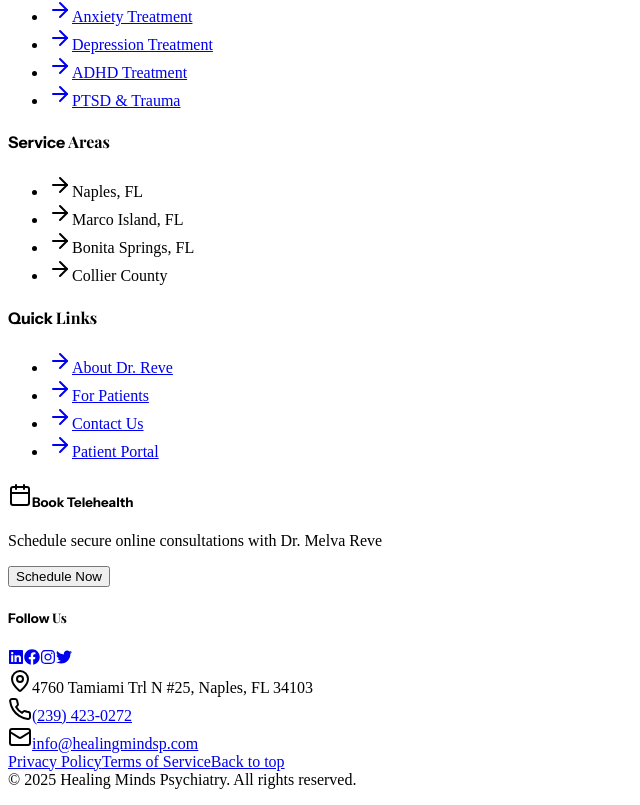
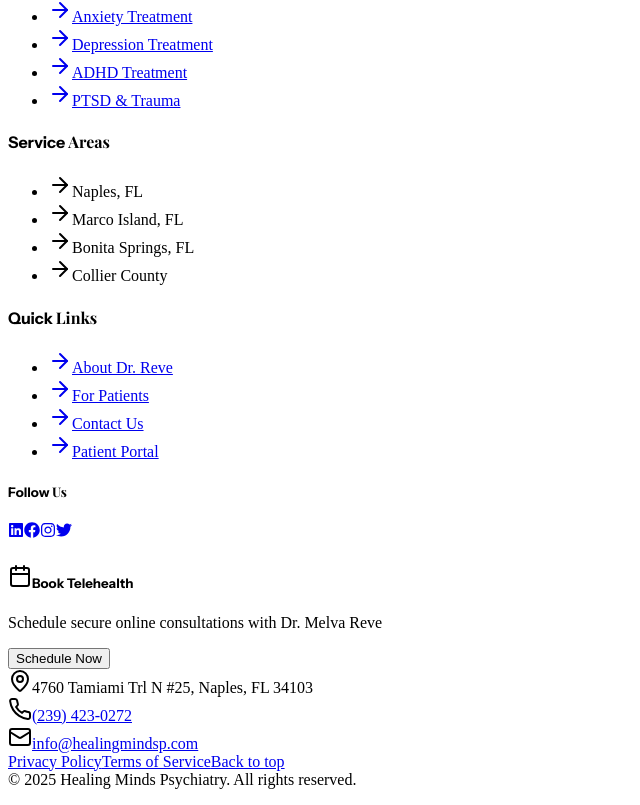
Before and after one commit to inpulza/Healing-Minds-web-Next, a React (Vite) app in the folder client/: page /contact in a window 1280 px wide. Shown: the part 2004-2809 px from the top of the page, without its empty margins (0-640 px from the left). Built offline with nearby package versions, Linux system fonts and the light colour scheme; no server answers; a web font is replaced by a local one.

Commit message:
Organize footer links to align with newsletter signup section
Adjust layout of footer links to better match newsletter signup section alignment.

Replit-Commit-Author: Agent
Replit-Commit-Session-Id: 374597c8-218d-453f-89a4-3046343fe1b9
Replit-Commit-Checkpoint-Type: full_checkpoint

```diff
--- a/client/src/components/Footer.tsx
+++ b/client/src/components/Footer.tsx
@@ -103,7 +103,9 @@ const Footer = () => {
           </div>
 
           {/* Right Section - Links */}
-          <div className="lg:col-span-7 grid md:grid-cols-3 gap-8">
+          <div className="lg:col-span-7">
+            {/* Links Grid */}
+            <div className="grid md:grid-cols-3 gap-8 mb-8">
               {/* Our Services */}
               <div>
                 <h4 className="text-lg font-body font-bold text-white mb-6" data-testid="footer-services-title">
@@ -170,29 +172,6 @@ const Footer = () => {
                   ))}
                 </ul>
 
-              {/* Telehealth Booking */}
-              <div className="mb-8 p-4 bg-green-800/30 rounded-lg border border-green-700">
-                <h5 className="text-base font-body font-semibold text-white mb-2 flex items-center">
-                  <Calendar className="w-4 h-4 mr-2" />
-                  {language === 'en' ? 'Book Telehealth' : 'Reservar Telesalud'}
-                </h5>
-                <p className="text-green-200 text-sm mb-3">
-                  {language === 'en'
-                    ? 'Schedule secure online consultations with Dr. Melva Reve'
-                    : 'Programe consultas seguras en línea con la Dra. Melva Reve'
-                  }
-                </p>
-                <Button
-                  onClick={() => window.open(charmHealthUrl, '_blank', 'noopener,noreferrer')}
-                  variant="outline"
-                  size="sm"
-                  className="text-green-200 border-green-600 hover:bg-green-700 hover:text-white text-sm"
-                  data-testid="footer-telehealth-button"
-                >
-                  {language === 'en' ? 'Schedule Now' : 'Programar Ahora'}
-                </Button>
-              </div>
-
                 {/* Social Media */}
                 <div>
                   <h5 className="text-lg font-body font-bold text-white mb-4" data-testid="footer-social-title">
@@ -216,6 +195,30 @@ const Footer = () => {
                     })}
                   </div>
                 </div>
+              </div>
+            </div>
+
+            {/* Telehealth Booking - Full Width */}
+            <div className="p-4 bg-green-800/30 rounded-lg border border-green-700">
+              <h5 className="text-base font-body font-semibold text-white mb-2 flex items-center">
+                <Calendar className="w-4 h-4 mr-2" />
+                {language === 'en' ? 'Book Telehealth' : 'Reservar Telesalud'}
+              </h5>
+              <p className="text-green-200 text-sm mb-3">
+                {language === 'en'
+                  ? 'Schedule secure online consultations with Dr. Melva Reve'
+                  : 'Programe consultas seguras en línea con la Dra. Melva Reve'
+                }
+              </p>
+              <Button
+                onClick={() => window.open(charmHealthUrl, '_blank', 'noopener,noreferrer')}
+                variant="outline"
+                size="sm"
+                className="text-green-200 border-green-600 hover:bg-green-700 hover:text-white text-sm"
+                data-testid="footer-telehealth-button"
+              >
+                {language === 'en' ? 'Schedule Now' : 'Programar Ahora'}
+              </Button>
             </div>
           </div>
         </div>
```
Lines whose indentation alone changed are shown as unchanged.
